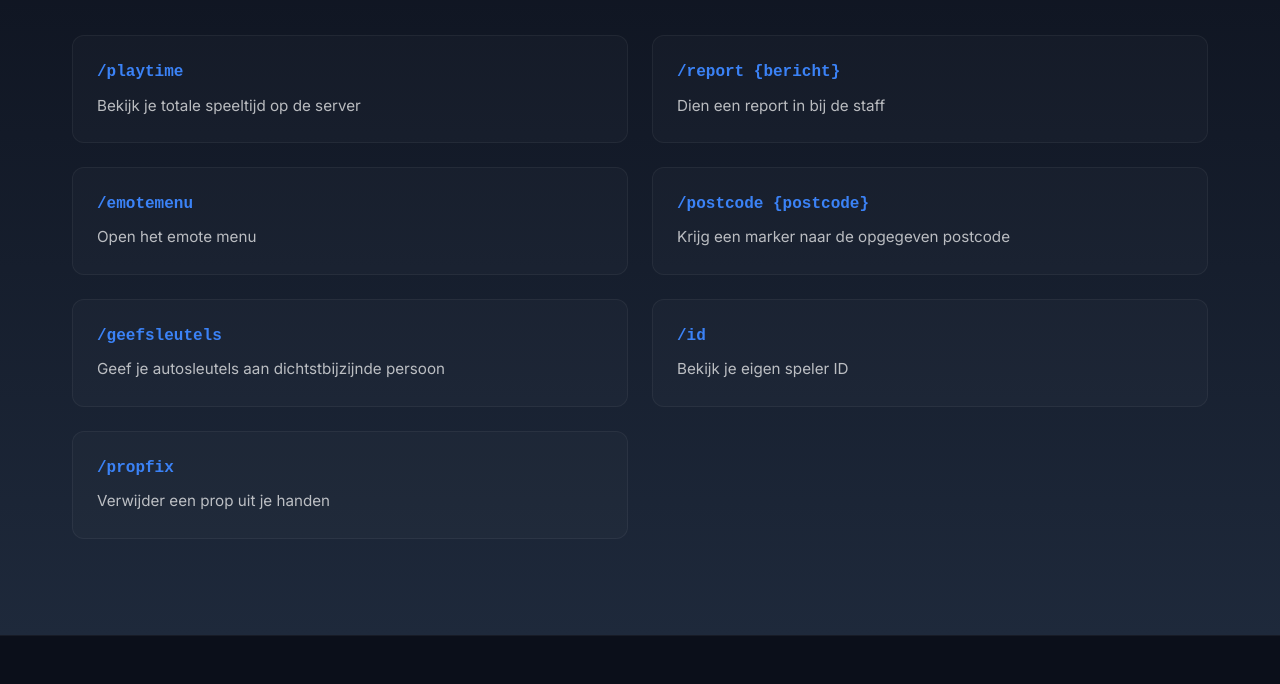
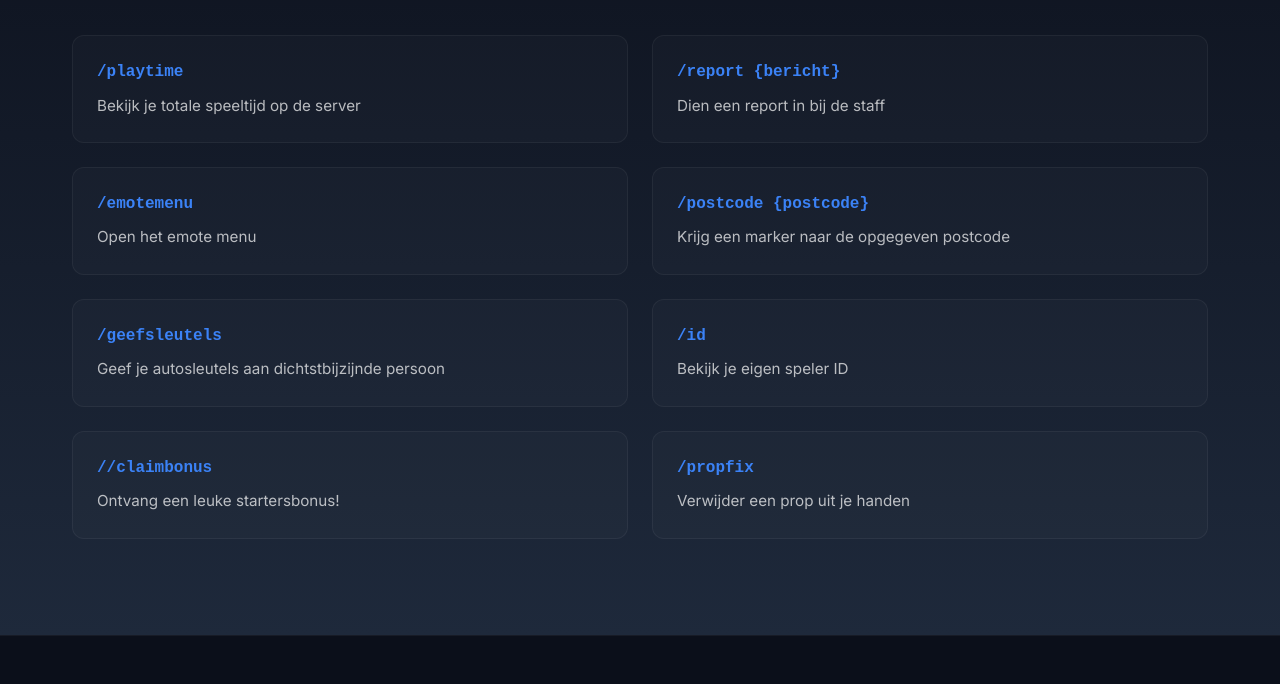
Before and after one commit to onyx-png/HaarlemRP, a plain HTML site: page index.html in a window 1280 px wide. Shown: the part 3300-3984 px from the top of the page. Drawn offline with Linux system fonts and the light colour scheme.

Commit message:
Update index.html

```diff
--- a/index.html
+++ b/index.html
@@ -949,6 +949,11 @@
                 </div>
 
                 <div class="command-card">
+                    <div class="command-syntax">//claimbonus</div>
+                    <div class="command-description">Ontvang een leuke startersbonus!</div>
+                </div>
+
+                <div class="command-card">
                     <div class="command-syntax">/propfix</div>
                     <div class="command-description">Verwijder een prop uit je handen</div>
                 </div>
```
